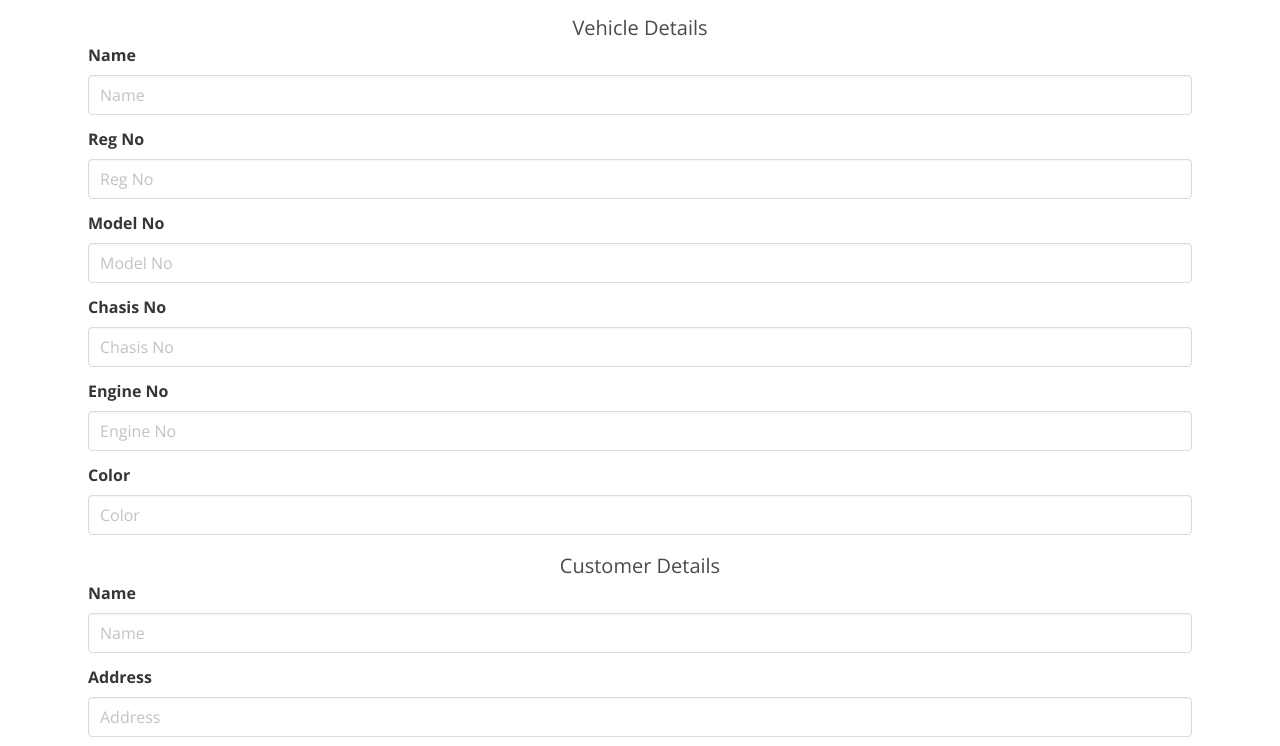
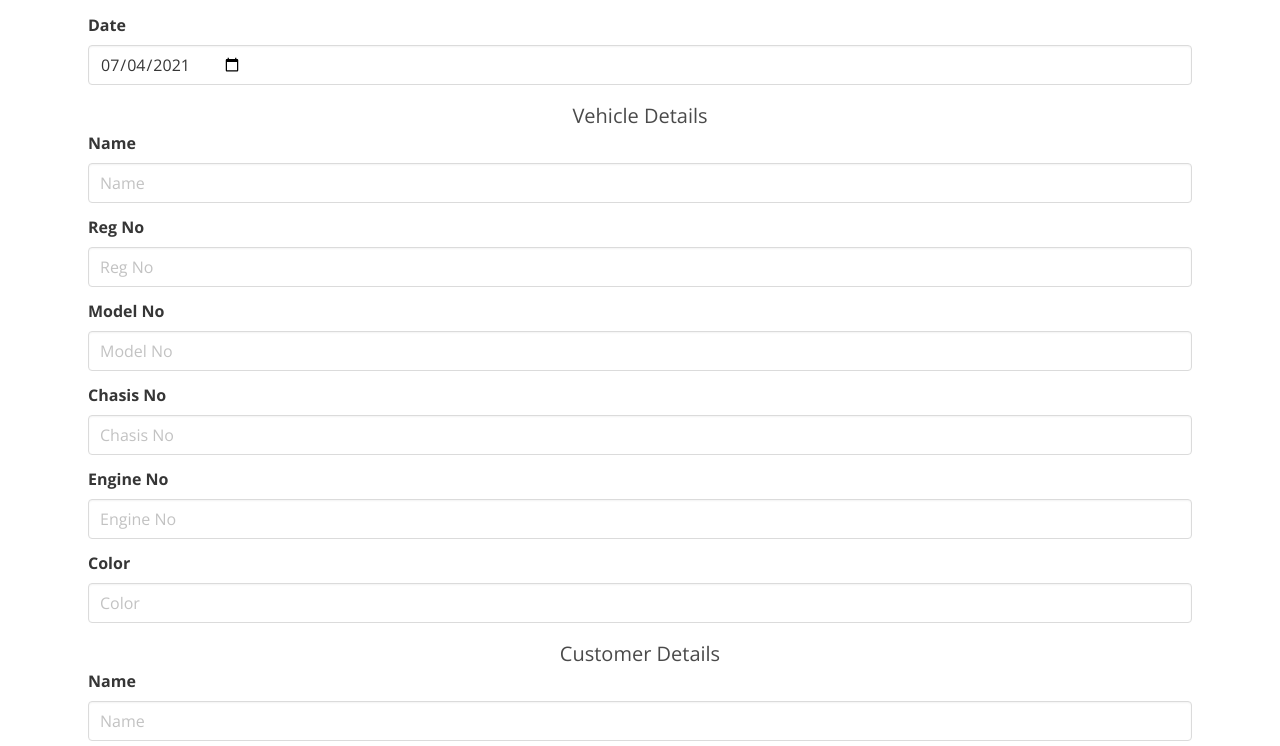
Before and after one commit to abdulsamad/invoice-generator, a website built with Parcel: page src/index.html in a window 1280 px wide. Shown: the part 55-801 px from the top of the page. Built offline with nearby package versions, Linux system fonts and the light colour scheme.

Commit message:
:lipstick: Added dynamic date input field

```diff
--- a/src/index.html
+++ b/src/index.html
@@ -58,8 +58,17 @@
 	<!-- Navigation -->
 
 	<div class="container px-5">
+
 		<!-- Forms -->
 		<form x-data="$store.invoiceData">
+			<section class="my-4">
+				<div class="field">
+					<label class="label">Date</label>
+					<div class="control">
+						<input x-init="$el.value = new Date().toISOString().substr(0, 10)" class="input" type="date">
+					</div>
+				</div>
+			</section>
 			<section class="my-4">
 				<h1 class="is-size-5 has-text-centered">Vehicle Details</h1>
 				<template x-for="field in fields.VehicleDetails">
@@ -116,6 +125,7 @@
 			</div>
 		</section>
 		<!-- Action Buttons -->
+
 	</div>
 
 	<!-- Footer -->
```
